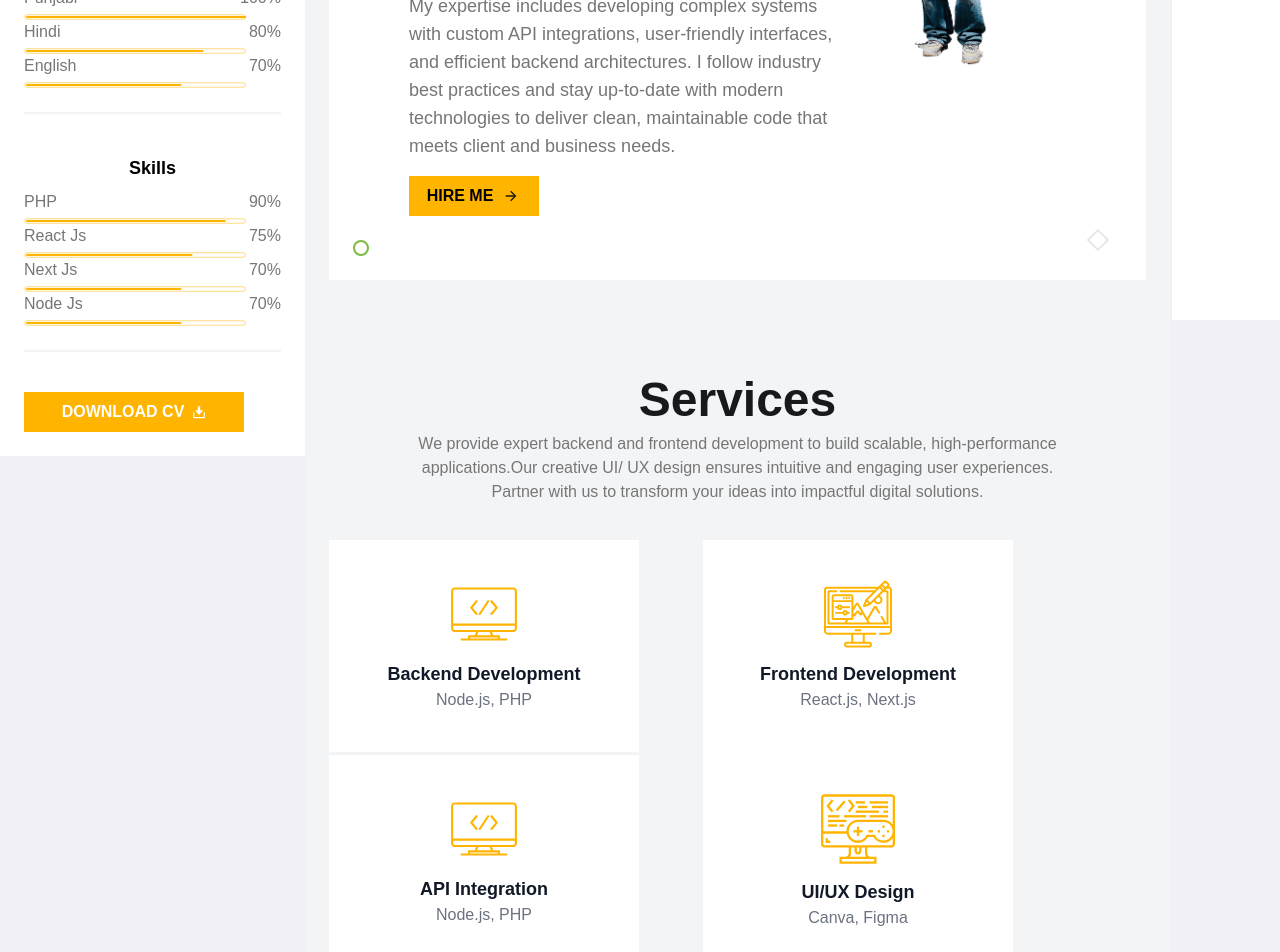
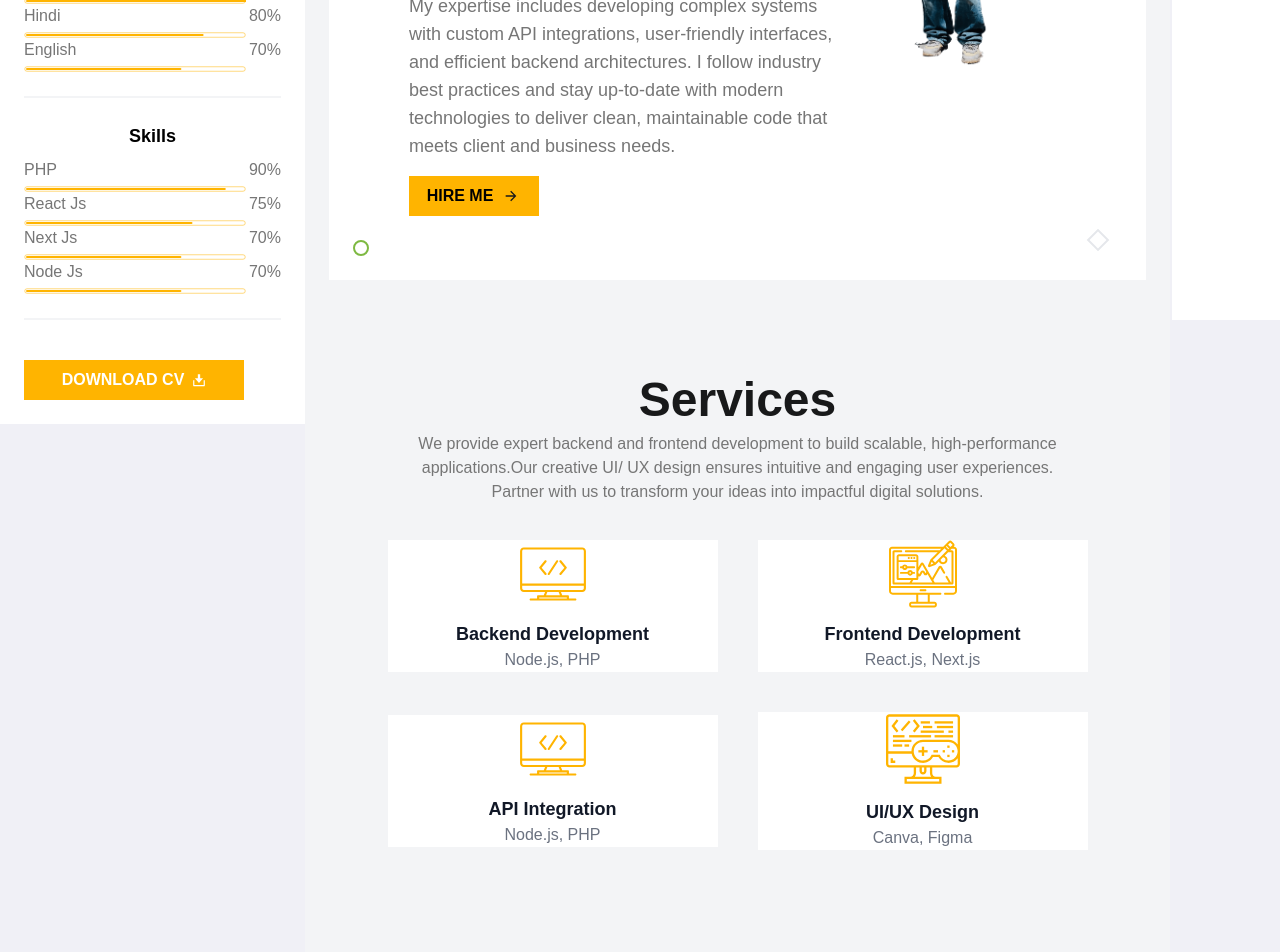
Before and after one commit to jatindersandhuinfo/jatindersandhu, a Next.js app: page / in a window 1280 px wide. Shown: the part 480-1432 px from the top of the page. Built offline with nearby package versions, Linux system fonts and the light colour scheme.

Commit message:
Refactor : ui improvement

```diff
--- a/app/components/card/info.tsx
+++ b/app/components/card/info.tsx
@@ -1,7 +1,6 @@
 import type { InfoProps } from '@/lib/type/info';
 
 const InfoCard = ({ type, title, date, subtitle, desc }: InfoProps) => {
-  console.log("type",type);
 
   return (
     <>
--- a/app/components/card/service.tsx
+++ b/app/components/card/service.tsx
@@ -6,7 +6,7 @@ interface Props {
 
 const ServiceCard = ({ Icon, title, desc }: Props) => {
     return (
-        <div className="flex flex-col p-10 justify-center items-center max-w-lg text-gray-900 bg-white  dark:bg-gray-800 dark:text-white w-[310px] h-[225] ">
+        <div className="flex flex-col justify-center items-center text-gray-900 bg-white dark:bg-gray-800 dark:text-white w-96 max-w-[330px] h-[225] ">
             <Icon width="68px" height="68px" fill={`var(--color-yellow)`} />
             <h3 className="text-lg mt-3 font-semibold">{title}</h3>
             <p className="font-light text-gray-500 text-base dark:text-gray-400">{desc}</p>
--- a/app/components/common/section.tsx
+++ b/app/components/common/section.tsx
@@ -1,7 +1,7 @@
 import type { SectionProps } from '@/lib/type/section';
 
 const Section = ({ style, title, children, desc }: SectionProps) => (
-    <div style={style} className="mt-4">
+    <div style={style}>
         <h3 className="text-lg font-semibold mb-2">{title}</h3>
         <p className='text-[var(--color-grey)]'>{desc}</p>
         {children}
--- a/app/components/sections/service.tsx
+++ b/app/components/sections/service.tsx
@@ -4,7 +4,7 @@ import ServiceCard from "@/app/components/card/service";
 const ServiceSection = () => {
     return (
         <PageSection title={ServiceMain?.title} desc={ServiceMain?.desc}>
-            <div className="flex items-center flex-wrap gap-x-16 my-6">
+            <div className="flex items-center justify-center flex-wrap gap-10 my-6">
                 {Service && Service.map(({ Icon, desc, title }, idx) => (
                     <ServiceCard key={idx} Icon={Icon} title={title} desc={desc} />
                 ))}
```
